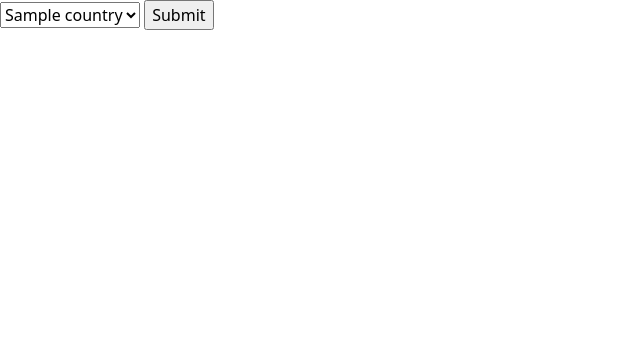
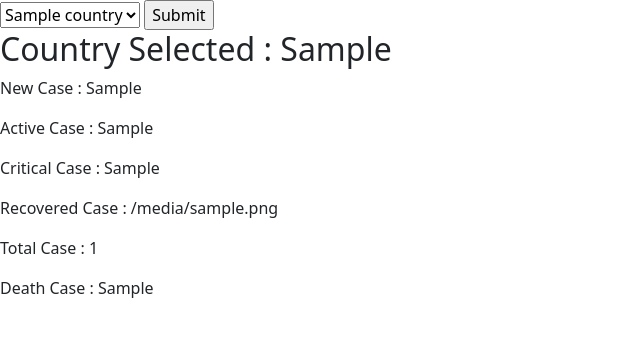
Before and after one commit to fitsumcs/Covid19_Tracker, a Django app: template templates/hello.html in a window 1280 px wide. Shown: the top 337 px of the page, without its empty margins (0-640 px from the left). Run offline with Django 3.2, Linux system fonts and the light colour scheme; the template is opened without the code that fills it: most values are stand-ins (such as "Sample title", 1, 10 or a date in 2020).

Commit message:
adding data from post result

```diff
--- a/templates/hello.html
+++ b/templates/hello.html
@@ -22,6 +22,27 @@
       <input type="submit" value="Submit">
     </form>
 
+    <h2>
+      Country Selected : {{selectedCountry}}
+    </h2>
+    <p>
+      New Case  : {{newCases}}
+    </p>
+    <p>
+      Active Case  : {{activeCases}}
+    </p>
+    <p>
+      Critical Case  : {{criticalCases}}
+    </p>
+    <p>
+      Recovered Case  : {{recoveredCases }}
+    </p>
+    <p>
+      Total Case  : {{totalCases}}
+    </p>
+    <p>
+      Death Case  : {{deathCases}}
+    </p>
 
 
 
```
Also changed, not shown: covidapp/views.py (+5 -6 lines).
